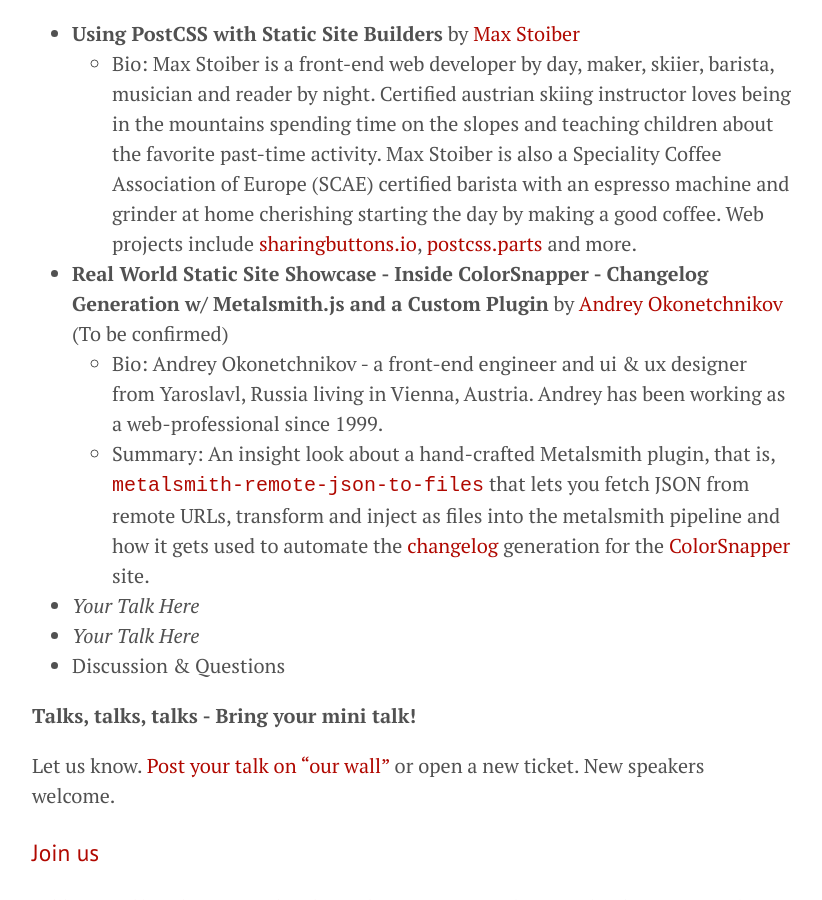
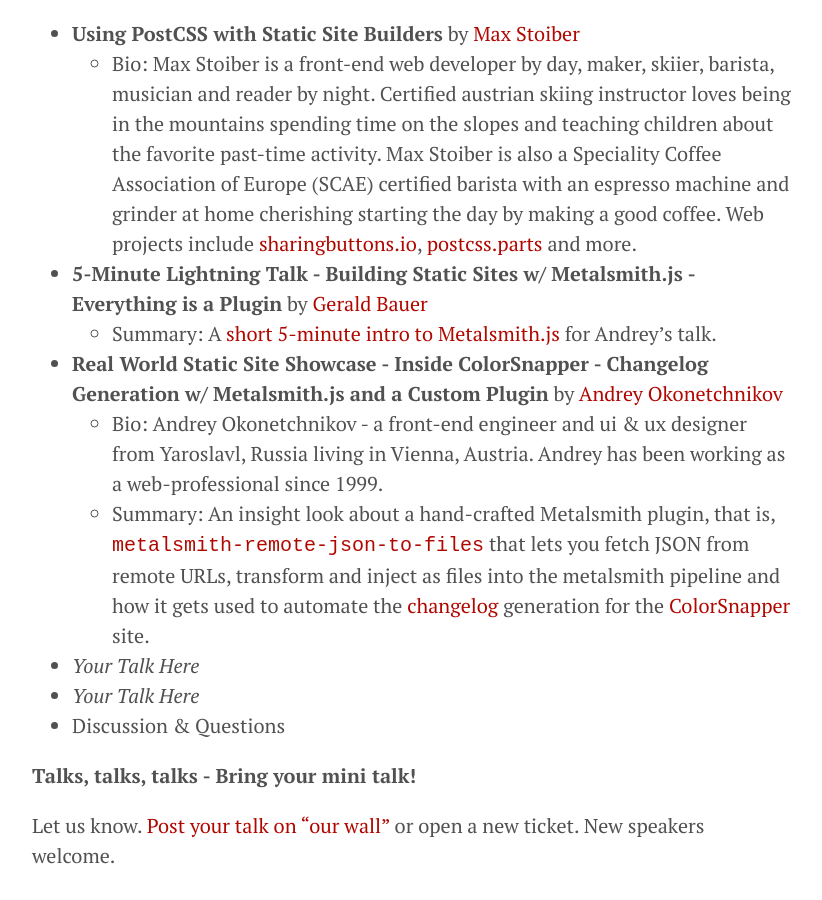
Before and after one commit to goodbyeaustria/archive, a Jekyll site: the page built from index.md, in a window 1280 px wide and 900 px high, scrolled down 1102 px. Shown: the whole window, without its empty margins (228-1050 px from the left). Built offline with Jekyll 4.4.1, drawn with Linux system fonts in a browser that asks for light colours.

Commit message:
Update index.md

```diff
--- a/index.md
+++ b/index.md
@@ -29,7 +29,9 @@
 
 - **Using PostCSS with Static Site Builders** by [Max Stoiber](http://mxstbr.com)
   - Bio: Max Stoiber is a front-end web developer by day, maker, skiier, barista, musician and reader by night. Certified austrian skiing instructor loves being in the mountains spending time on the slopes and teaching children about the favorite past-time activity. Max Stoiber is also a Speciality Coffee Association of Europe (SCAE) certified barista with an espresso machine and grinder at home cherishing starting the day by making a good coffee. Web projects include [sharingbuttons.io](http://sharingbuttons.io), [postcss.parts](http://postcss.parts) and more.
-- **Real World Static Site Showcase - Inside ColorSnapper - Changelog Generation w/ Metalsmith.js and a Custom Plugin** by [Andrey Okonetchnikov](http://okonet.ru) (To be confirmed)
+- **5-Minute Lightning Talk - Building Static Sites w/ Metalsmith.js - Everything is a Plugin** by [Gerald Bauer](https://github.com/geraldb)
+  - Summary: A [short 5-minute intro to Metalsmith.js](https://github.com/geraldb/talks/blob/master/metalsmith.md) for Andrey's talk.
+- **Real World Static Site Showcase - Inside ColorSnapper - Changelog Generation w/ Metalsmith.js and a Custom Plugin** by [Andrey Okonetchnikov](http://okonet.ru)
   - Bio: Andrey Okonetchnikov - a front-end engineer and ui & ux designer from Yaroslavl, Russia living in Vienna, Austria. Andrey has been working as a web-professional since 1999.
   - Summary: An insight look about a hand-crafted Metalsmith plugin, that is, [`metalsmith-remote-json-to-files`](https://github.com/okonet/metalsmith-remote-json-to-files ) that lets you fetch JSON from remote URLs, transform and inject as files into the metalsmith pipeline and how it gets used to automate the [changelog](http://colorsnapper.com/changelog) generation for the [ColorSnapper](http://colorsnapper.com) site.
 - _Your Talk Here_
```
